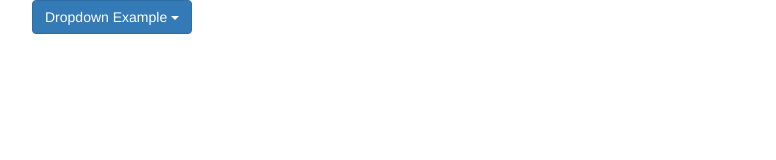
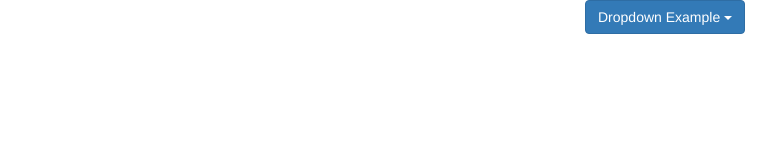
Before and after one commit to John-Christ/BLV, a plain HTML site: page docs/index.html in a window 1280 px wide. Shown: the top 160 px of the page, without its empty margins (38-814 px from the left). Drawn offline with nearby package versions, Linux system fonts and the light colour scheme.

Commit message:
Update index.html

```diff
--- a/docs/index.html
+++ b/docs/index.html
@@ -25,8 +25,8 @@
 
    <style>
 div {
-  max-width: 50cm;
-  height: 100cm;
+  max-width: 5%;
+  height: 100%;
 
 
 
```
